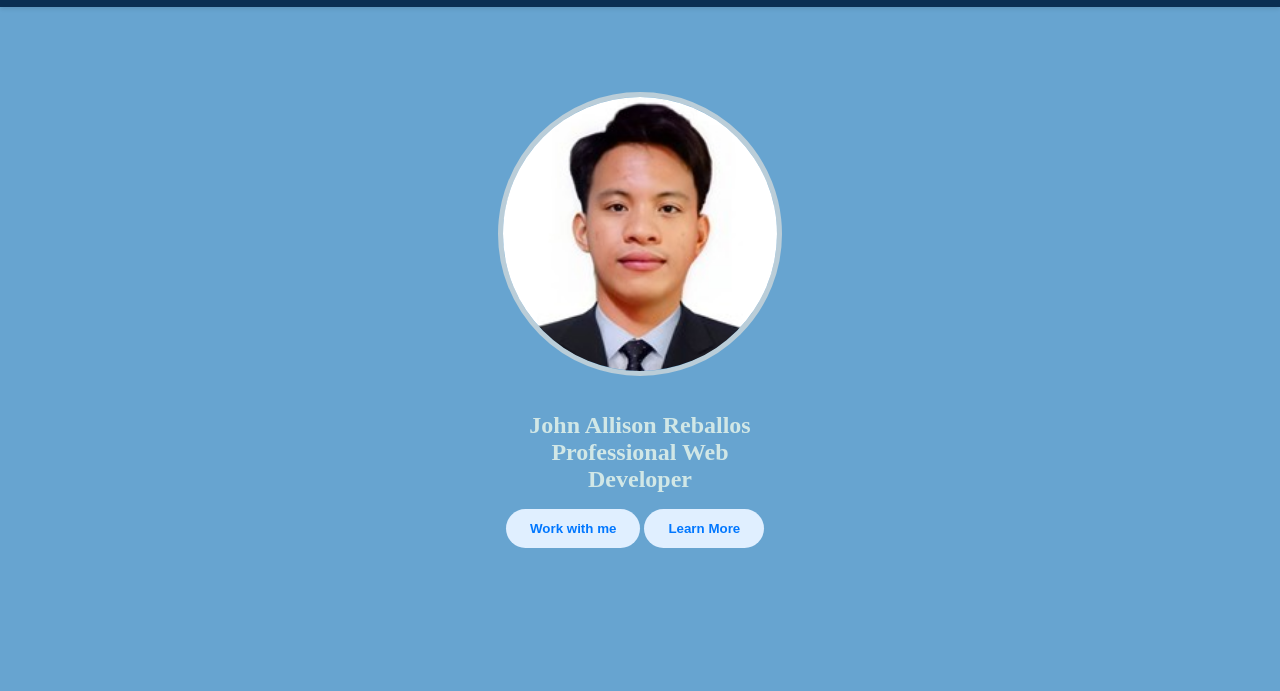
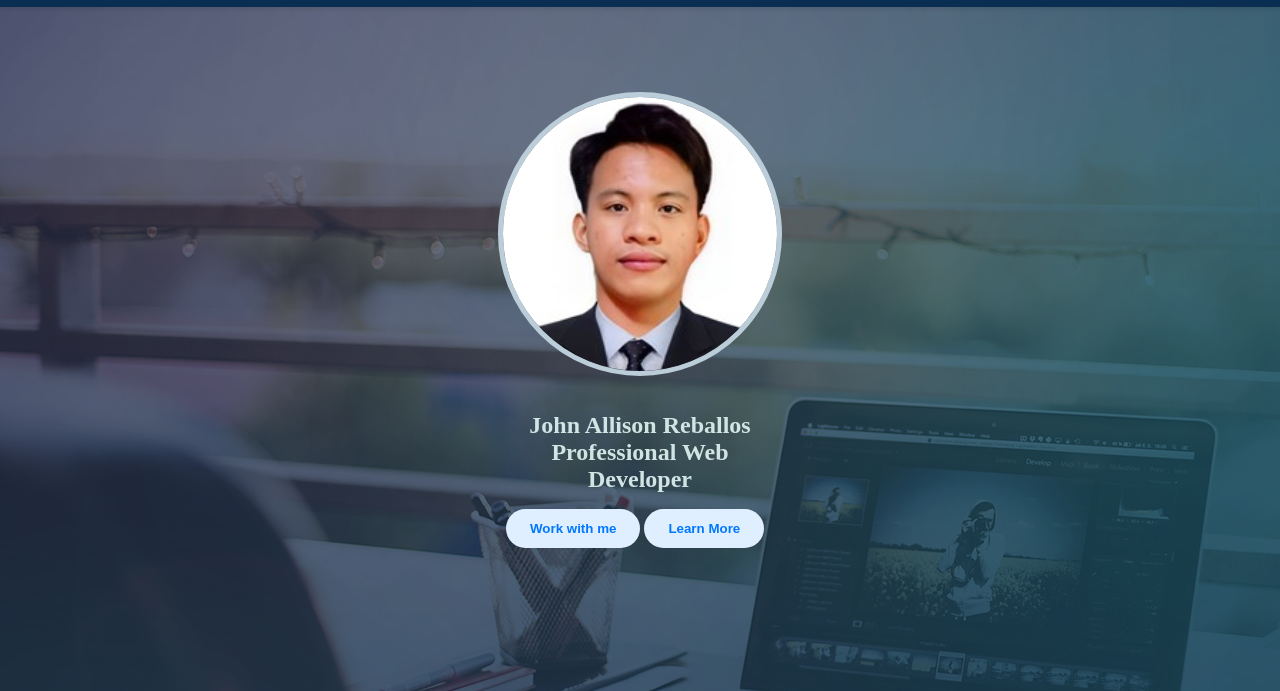
Before and after one commit to johnreballos/johnreballos.github.io, a plain HTML site: page index.html in a window 1280 px wide. Shown: the part 36-727 px from the top of the page. Drawn offline with Linux system fonts and the light colour scheme.

Commit message:
Update style.css

```diff
--- a/style.css
+++ b/style.css
@@ -1,5 +1,5 @@
 body {
-    background-image: url("headbackground.jpg");
+    background-image: url("img/headbackground.jpg");
     background-repeat: no-repeat;
     background-color: #267ebcb2;
     }
```
